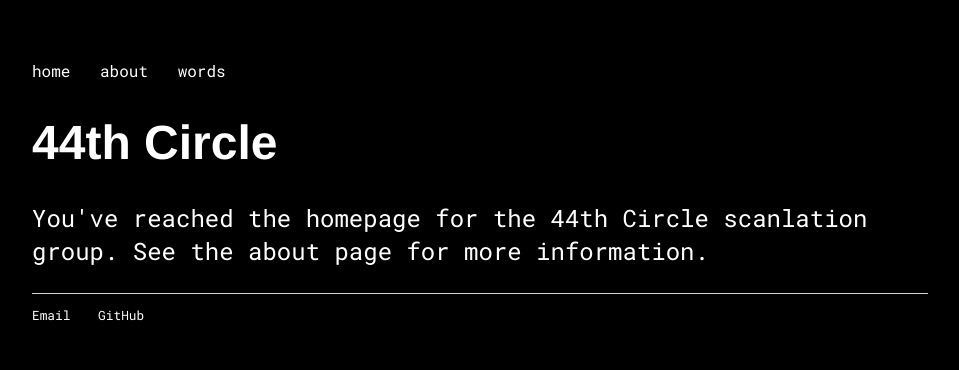
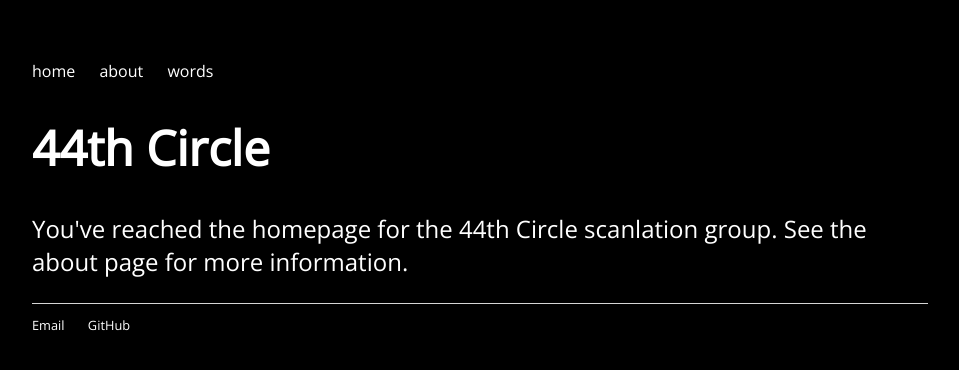
Before and after one commit to 44thCircle/44thCircle.github.io, a Jekyll site: the page built from index.html, in a window 1280 px wide. Shown: the top 370 px of the page, without its empty margins (160-1119 px from the left). Built offline with Jekyll 4.4.1, drawn with Linux system fonts in a browser that asks for light colours; some web fonts are replaced.

Commit message:
fonts and etc

```diff
--- a/css/main.css
+++ b/css/main.css
@@ -1,21 +1,19 @@
-@import url('https://fonts.googleapis.com/css?family=Libre+Barcode+128+Text');
-@import url('https://fonts.googleapis.com/css?family=Libre+Barcode+128');
-@import url('https://fonts.googleapis.com/css?family=Roboto+Mono');
+@import url('https://fonts.googleapis.com/css?family=Open+Sans');
 
 body { margin: 60px auto; width: 70%; background-color: #000000; color: #ffffff }
 
 a { text-decoration: none; color: #ffffff; }
 a:hover { text-decoration: underline #ffffff; }
 
-p, ul { font-family: 'Roboto Mono', 'Helvetica', 'Arial', 'Sans-Serif'; font-size: 1.5em; line-height: 1.4em; color: #ffffff; }
+p, ul { font-family: 'Open Sans', 'Helvetica', 'Arial', 'Sans-Serif'; font-size: 1.5em; line-height: 1.4em; color: #ffffff; }
 
-h1, h2, h3, h4 { font-family: 'Libre Barcode 128 Text', 'Helvetica', 'Arial', 'Sans-Serif'; }
+h1, h2, h3, h4 { font-family: 'Open Sans', 'Helvetica', 'Arial', 'Sans-Serif'; }
 h1 { font-size: 3em;  }
 h2 { font-size: 2.7em; }
 h3 { font-size: 2.3em; }
 h4 { font-size: 1.9em; }
 
-nav ul, footer ul { font-size: 1em; font-family: 'Roboto Mono', 'Helvetica', 'Arial', 'Sans-Serif'; padding: 0px; list-style: none; font-weight: normal; }
+nav ul, footer ul { font-size: 1em; font-family: 'Open Sans', 'Helvetica', 'Arial', 'Sans-Serif'; padding: 0px; list-style: none; font-weight: normal; }
 nav ul li, footer ul li { display: inline; margin-right: 20px; }
 
 footer { border-top: 1px solid #d5d5d5; font-size: .8em; }
@@ -28,5 +26,5 @@
 .Desktops { margin: 0px 0px 60px; }
 .Desktops h1 { font-size: 3em; }
 .Desktops h2 { font-size: 2em; }
-.Desktops address, .cv .download { font-family: 'Roboto Mono', 'Helvetica', 'Arial', 'Sans-Serif'; }
+.Desktops address, .cv .download { font-family: 'Open Sans', 'Helvetica', 'Arial', 'Sans-Serif'; }
 .Desktops address, .cv p { font-size: 1.2em; }
```
